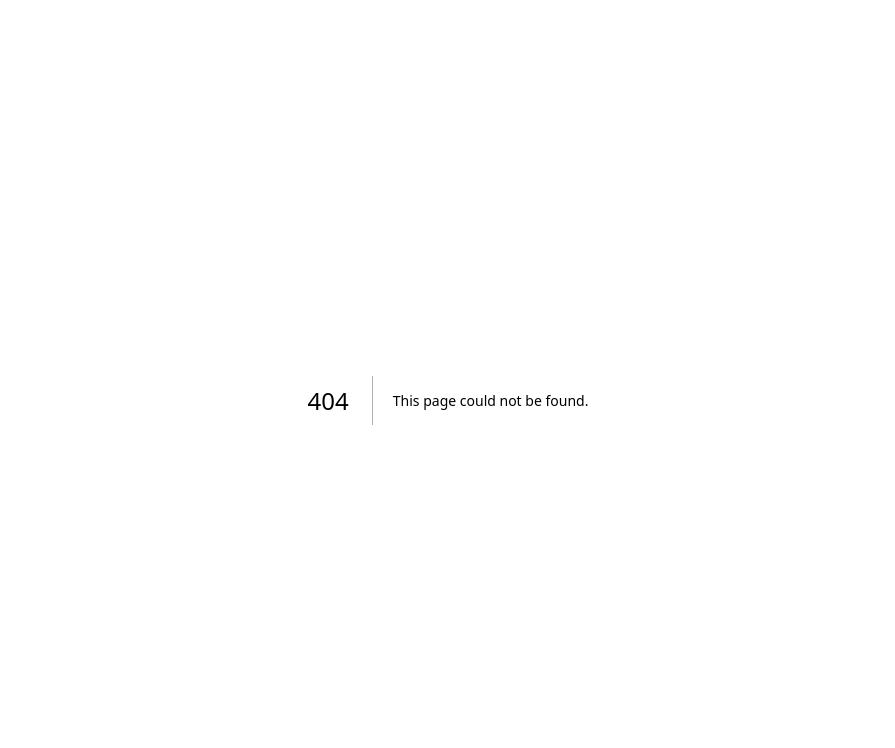
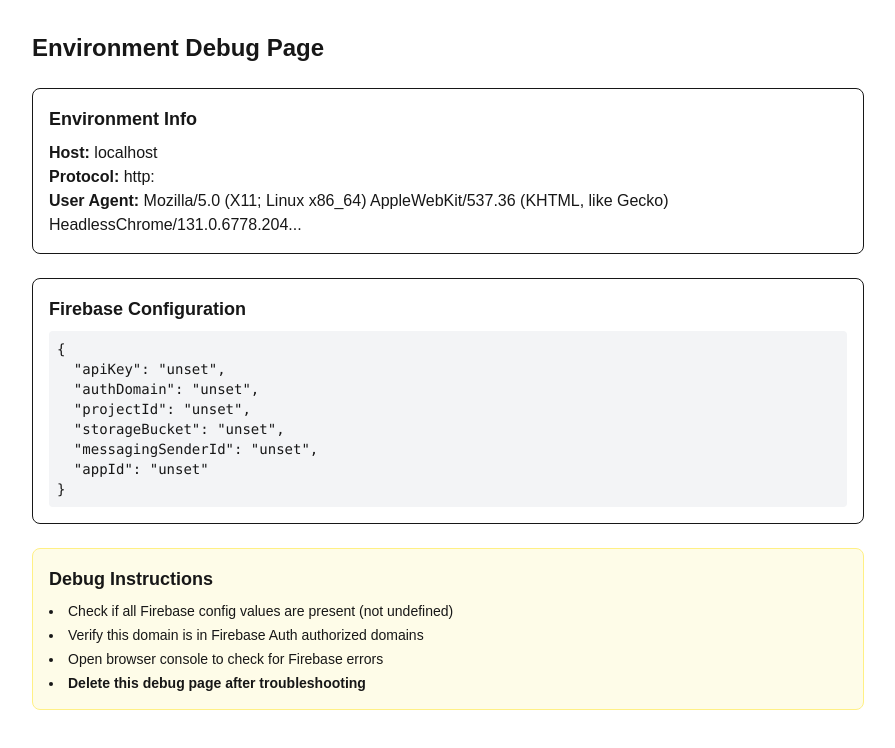
Before and after one commit to ashleywnj/sitescope-admin, a Next.js app: page /debug-env in a window 1280 px wide. Before the commit this address had no page. Shown: the top 748 px of the page, without its empty margins (192-1087 px from the left). Built offline with nearby package versions, Linux system fonts and the light colour scheme; no server answers.

Commit message:
Improve Firebase initialization by implementing additional client-side validation and error handling, ensuring robust configuration checks in the browser. This update enhances reliability and maintainability of the Firebase setup.

```diff
--- /dev/null
+++ b/src/app/debug-env/page.tsx
@@ -0,0 +1,47 @@
+"use client";
+
+// Disable static generation for this page
+export const dynamic = 'force-dynamic';
+
+export default function DebugEnvPage() {
+  const firebaseConfig = {
+    apiKey: process.env.NEXT_PUBLIC_FIREBASE_API_KEY,
+    authDomain: process.env.NEXT_PUBLIC_FIREBASE_AUTH_DOMAIN,
+    projectId: process.env.NEXT_PUBLIC_FIREBASE_PROJECT_ID,
+    storageBucket: process.env.NEXT_PUBLIC_FIREBASE_STORAGE_BUCKET,
+    messagingSenderId: process.env.NEXT_PUBLIC_FIREBASE_MESSAGING_SENDER_ID,
+    appId: process.env.NEXT_PUBLIC_FIREBASE_APP_ID,
+  };
+
+  return (
+    <div className="p-8 max-w-4xl mx-auto">
+      <h1 className="text-2xl font-bold mb-6">Environment Debug Page</h1>
+
+      <div className="space-y-6">
+        <div className="bg-white dark:bg-gray-800 border rounded-lg p-4">
+          <h2 className="text-lg font-semibold mb-2">Environment Info</h2>
+          <p><strong>Host:</strong> {typeof window !== 'undefined' ? window.location.host : 'Server-side'}</p>
+          <p><strong>Protocol:</strong> {typeof window !== 'undefined' ? window.location.protocol : 'Server-side'}</p>
+          <p><strong>User Agent:</strong> {typeof window !== 'undefined' ? navigator.userAgent.substring(0, 100) + '...' : 'Server-side'}</p>
+        </div>
+
+        <div className="bg-white dark:bg-gray-800 border rounded-lg p-4">
+          <h2 className="text-lg font-semibold mb-2">Firebase Configuration</h2>
+          <pre className="text-sm bg-gray-100 dark:bg-gray-700 p-2 rounded overflow-auto whitespace-pre-wrap">
+            {JSON.stringify(firebaseConfig, null, 2)}
+          </pre>
+        </div>
+
+        <div className="bg-yellow-50 dark:bg-yellow-900/20 border border-yellow-200 dark:border-yellow-800 rounded-lg p-4">
+          <h2 className="text-lg font-semibold mb-2">Debug Instructions</h2>
+          <ul className="list-disc list-inside space-y-1 text-sm">
+            <li>Check if all Firebase config values are present (not undefined)</li>
+            <li>Verify this domain is in Firebase Auth authorized domains</li>
+            <li>Open browser console to check for Firebase errors</li>
+            <li><strong>Delete this debug page after troubleshooting</strong></li>
+          </ul>
+        </div>
+      </div>
+    </div>
+  );
+}
```
